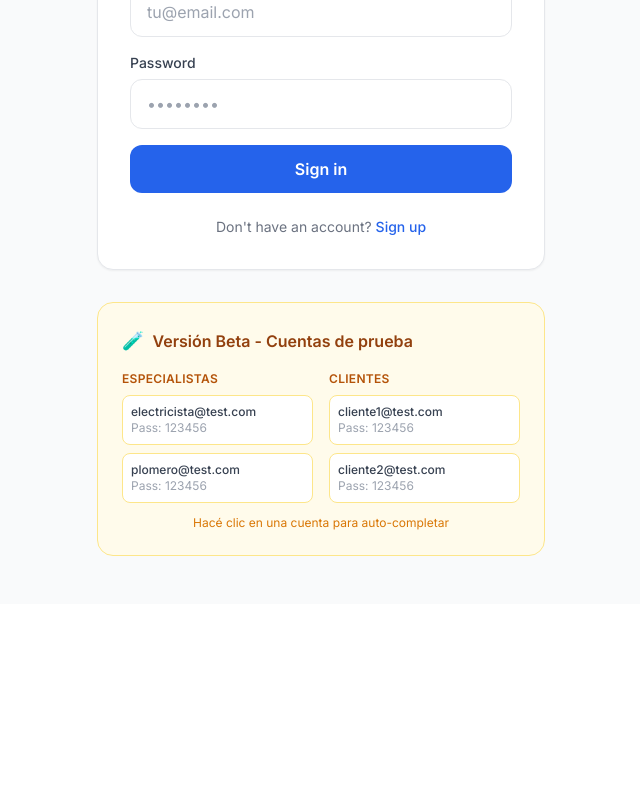
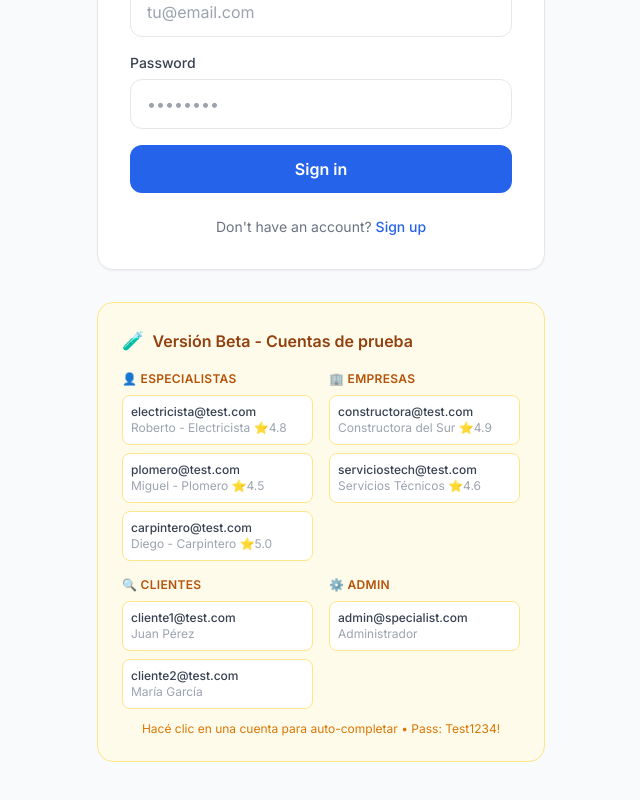
Before and after one commit to DiegoSana/specialist-fe, a Next.js app: page /en/login in a window 1280 px wide. Shown: the part 422-1222 px from the top of the page, without its empty margins (319-959 px from the left). Before the commit the page ends 1026 px from the top, so only its background shows below. Built offline with nearby package versions, Linux system fonts and the light colour scheme.

Commit message:
feat: update login test credentials for new seed data
- Update test credentials section with correct password (Test1234!)
- Add Company accounts (Constructora, Servicios Técnicos)
- Add Admin account
- Add more Professional accounts (carpintero)
- Update layout to 2x2 grid with categories

```diff
--- a/app/[locale]/login/page.tsx
+++ b/app/[locale]/login/page.tsx
@@ -255,53 +255,99 @@ export default function LoginPage() {
           <div className="grid grid-cols-1 sm:grid-cols-2 gap-4">
             {/* Specialists */}
             <div>
-              <p className="text-xs font-semibold text-amber-700 uppercase tracking-wide mb-2">Especialistas</p>
+              <p className="text-xs font-semibold text-amber-700 uppercase tracking-wide mb-2">👤 Especialistas</p>
               <div className="space-y-2">
                 <button
                   type="button"
-                  onClick={() => { setEmail('electricista@test.com'); setPassword('123456'); }}
+                  onClick={() => { setEmail('electricista@test.com'); setPassword('Test1234!'); }}
                   className="w-full text-left p-2 rounded-lg bg-white border border-amber-200 hover:border-amber-400 transition-colors"
                 >
                   <p className="text-xs font-medium text-gray-700">electricista@test.com</p>
-                  <p className="text-xs text-gray-400">Pass: 123456</p>
+                  <p className="text-xs text-gray-400">Roberto - Electricista ⭐4.8</p>
                 </button>
                 <button
                   type="button"
-                  onClick={() => { setEmail('plomero@test.com'); setPassword('123456'); }}
+                  onClick={() => { setEmail('plomero@test.com'); setPassword('Test1234!'); }}
                   className="w-full text-left p-2 rounded-lg bg-white border border-amber-200 hover:border-amber-400 transition-colors"
                 >
                   <p className="text-xs font-medium text-gray-700">plomero@test.com</p>
-                  <p className="text-xs text-gray-400">Pass: 123456</p>
+                  <p className="text-xs text-gray-400">Miguel - Plomero ⭐4.5</p>
+                </button>
+                <button
+                  type="button"
+                  onClick={() => { setEmail('carpintero@test.com'); setPassword('Test1234!'); }}
+                  className="w-full text-left p-2 rounded-lg bg-white border border-amber-200 hover:border-amber-400 transition-colors"
+                >
+                  <p className="text-xs font-medium text-gray-700">carpintero@test.com</p>
+                  <p className="text-xs text-gray-400">Diego - Carpintero ⭐5.0</p>
+                </button>
+              </div>
+            </div>
+
+            {/* Companies */}
+            <div>
+              <p className="text-xs font-semibold text-amber-700 uppercase tracking-wide mb-2">🏢 Empresas</p>
+              <div className="space-y-2">
+                <button
+                  type="button"
+                  onClick={() => { setEmail('constructora@test.com'); setPassword('Test1234!'); }}
+                  className="w-full text-left p-2 rounded-lg bg-white border border-amber-200 hover:border-amber-400 transition-colors"
+                >
+                  <p className="text-xs font-medium text-gray-700">constructora@test.com</p>
+                  <p className="text-xs text-gray-400">Constructora del Sur ⭐4.9</p>
+                </button>
+                <button
+                  type="button"
+                  onClick={() => { setEmail('serviciostech@test.com'); setPassword('Test1234!'); }}
+                  className="w-full text-left p-2 rounded-lg bg-white border border-amber-200 hover:border-amber-400 transition-colors"
+                >
+                  <p className="text-xs font-medium text-gray-700">serviciostech@test.com</p>
+                  <p className="text-xs text-gray-400">Servicios Técnicos ⭐4.6</p>
                 </button>
               </div>
             </div>
 
             {/* Clients */}
             <div>
-              <p className="text-xs font-semibold text-amber-700 uppercase tracking-wide mb-2">Clientes</p>
+              <p className="text-xs font-semibold text-amber-700 uppercase tracking-wide mb-2">🔍 Clientes</p>
               <div className="space-y-2">
                 <button
                   type="button"
-                  onClick={() => { setEmail('cliente1@test.com'); setPassword('123456'); }}
+                  onClick={() => { setEmail('cliente1@test.com'); setPassword('Test1234!'); }}
                   className="w-full text-left p-2 rounded-lg bg-white border border-amber-200 hover:border-amber-400 transition-colors"
                 >
                   <p className="text-xs font-medium text-gray-700">cliente1@test.com</p>
-                  <p className="text-xs text-gray-400">Pass: 123456</p>
+                  <p className="text-xs text-gray-400">Juan Pérez</p>
                 </button>
                 <button
                   type="button"
-                  onClick={() => { setEmail('cliente2@test.com'); setPassword('123456'); }}
+                  onClick={() => { setEmail('cliente2@test.com'); setPassword('Test1234!'); }}
                   className="w-full text-left p-2 rounded-lg bg-white border border-amber-200 hover:border-amber-400 transition-colors"
                 >
                   <p className="text-xs font-medium text-gray-700">cliente2@test.com</p>
-                  <p className="text-xs text-gray-400">Pass: 123456</p>
+                  <p className="text-xs text-gray-400">María García</p>
+                </button>
+              </div>
+            </div>
+
+            {/* Admin */}
+            <div>
+              <p className="text-xs font-semibold text-amber-700 uppercase tracking-wide mb-2">⚙️ Admin</p>
+              <div className="space-y-2">
+                <button
+                  type="button"
+                  onClick={() => { setEmail('admin@specialist.com'); setPassword('Test1234!'); }}
+                  className="w-full text-left p-2 rounded-lg bg-white border border-amber-200 hover:border-amber-400 transition-colors"
+                >
+                  <p className="text-xs font-medium text-gray-700">admin@specialist.com</p>
+                  <p className="text-xs text-gray-400">Administrador</p>
                 </button>
               </div>
             </div>
           </div>
 
           <p className="text-xs text-amber-600 mt-3 text-center">
-            Hacé clic en una cuenta para auto-completar
+            Hacé clic en una cuenta para auto-completar • Pass: Test1234!
           </p>
         </div>
       </div>
```
Also changed, not shown: app/[locale]/company/setup/page.tsx (line endings or trailing spaces), hooks/use-company.ts (line endings or trailing spaces).
